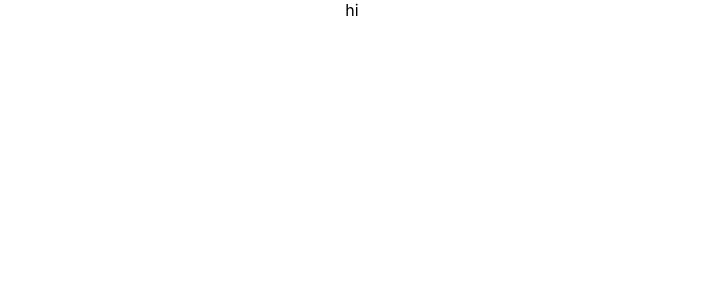
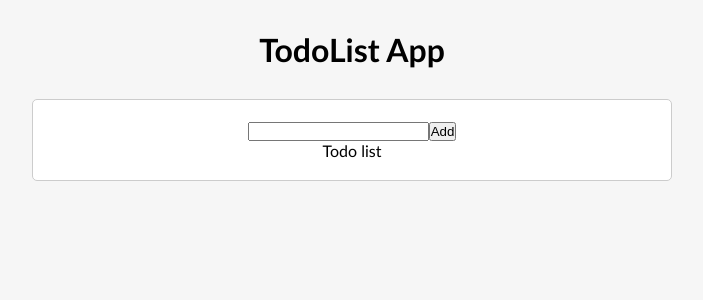
Before and after one commit to sevankeshish/Todolist-app, a React (Create React App) app: page / in a window 1280 px wide. Shown: the top 300 px of the page, without its empty margins (288-991 px from the left). Built offline with nearby package versions, Linux system fonts and the light colour scheme.

Commit message:
adding todos

```diff
--- a/src/App.css
+++ b/src/App.css
@@ -1,38 +1,25 @@
 .App {
+  width: 100%;
+  display: flex;
+  flex-direction: column;
   text-align: center;
+  align-items: center;
+  margin-top: 20px;
+  padding: 10px;
 }
 
-.App-logo {
-  height: 40vmin;
-  pointer-events: none;
+.App h1{
+  margin-bottom: 30px;
 }
 
-@media (prefers-reduced-motion: no-preference) {
-  .App-logo {
-    animation: App-logo-spin infinite 20s linear;
-  }
-}
-
-.App-header {
-  background-color: #282c34;
-  min-height: 100vh;
+.container {
+  background-color: #fff;
   display: flex;
   flex-direction: column;
   align-items: center;
   justify-content: center;
-  font-size: calc(10px + 2vmin);
-  color: white;
+  width: 40rem;
+  border:1px solid #ccc;
+  border-radius: 5px;
+  padding: 20px;
 }
-
-.App-link {
-  color: #61dafb;
-}
-
-@keyframes App-logo-spin {
-  from {
-    transform: rotate(0deg);
-  }
-  to {
-    transform: rotate(360deg);
-  }
-}
--- a/src/App.js
+++ b/src/App.js
@@ -1,7 +1,13 @@
 import "./App.css";
+import TodoApp from "./components/TodoApp";
 
 function App() {
-  return <div className="App">hi</div>;
+  return (
+    <div className="App">
+      <h1>TodoList App </h1>
+      <TodoApp/>
+    </div>
+  );
 }
 
 export default App;
--- /dev/null
+++ b/src/components/TodoApp.jsx
@@ -0,0 +1,26 @@
+import { useState } from "react"
+import TodoForm from "./TodoForm"
+import TodoList from "./TodoList"
+
+const TodoApp = () =>{
+    const [todos, setTodos] = useState([])
+
+ const todoHandler = (input) =>{
+    console.log(input);
+    const newTodo = {
+        id: Math.floor(Math.random() * 1000),
+        text: input,
+        isCompleted: false
+    }
+    setTodos([...todos, newTodo])
+ }
+
+    return(
+        <div className="container">
+            <TodoForm addTodo = {todoHandler}/>
+            <TodoList/>
+        </div>
+    )
+ }
+
+ export default TodoApp
--- /dev/null
+++ b/src/components/TodoForm.jsx
@@ -0,0 +1,29 @@
+import { useState } from "react"
+
+const TodoForm = ({addTodo}) =>{
+    const [input, setInput] = useState("")
+
+    const changeHandler = (e) => {
+        // console.log(e.target.value);
+        setInput(e.target.value)
+    }
+
+    const submitHandler = (e) =>{
+        e.preventDefault()
+
+        if(!input){
+            alert("add a todo !")
+        }
+        addTodo(input)
+        setInput("")
+    }
+
+    return (
+        <form onSubmit={submitHandler}>
+            <input type="text" value={input} onChange={changeHandler}/>
+            <button type="submit"> Add </button>
+        </form>
+    )
+}
+
+export default TodoForm
--- /dev/null
+++ b/src/components/TodoList.jsx
@@ -0,0 +1,9 @@
+const TodoList = () => {
+    return (
+        <div>
+            Todo list
+        </div>
+    )
+}
+
+export default TodoList
--- a/src/index.css
+++ b/src/index.css
@@ -1,13 +1,10 @@
-body {
+*{
+  box-sizing: border-box;
+  padding: 0;
   margin: 0;
-  font-family: -apple-system, BlinkMacSystemFont, 'Segoe UI', 'Roboto', 'Oxygen',
-    'Ubuntu', 'Cantarell', 'Fira Sans', 'Droid Sans', 'Helvetica Neue',
-    sans-serif;
-  -webkit-font-smoothing: antialiased;
-  -moz-osx-font-smoothing: grayscale;
 }
 
-code {
-  font-family: source-code-pro, Menlo, Monaco, Consolas, 'Courier New',
-    monospace;
+body {
+  background-color: #f6f6f6;
+  font-family: 'Gill Sans', 'Gill Sans MT', Calibri, 'Trebuchet MS', sans-serif
 }
```
